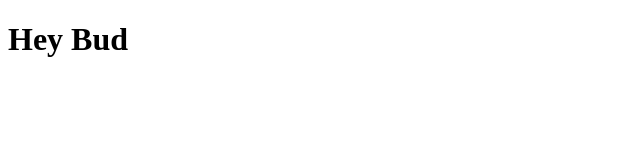
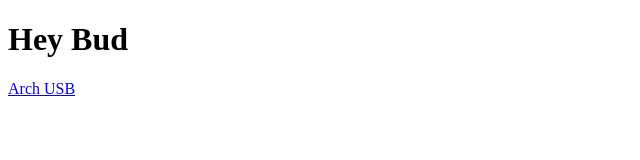
Before and after one commit to RussBucket/RussBucket.github.io, a plain HTML site: page index.html in a window 1280 px wide. Shown: the full height of the page, 0-640 px from the left. Drawn offline with Linux system fonts and the light colour scheme.

Commit message:
Update index.html

```diff
--- a/index.html
+++ b/index.html
@@ -4,5 +4,8 @@
   <h1>
     Hey Bud
   </h1>
+
+<a href="/archUSB.html">Arch USB</a>
+
 </body>
 </html>
```
